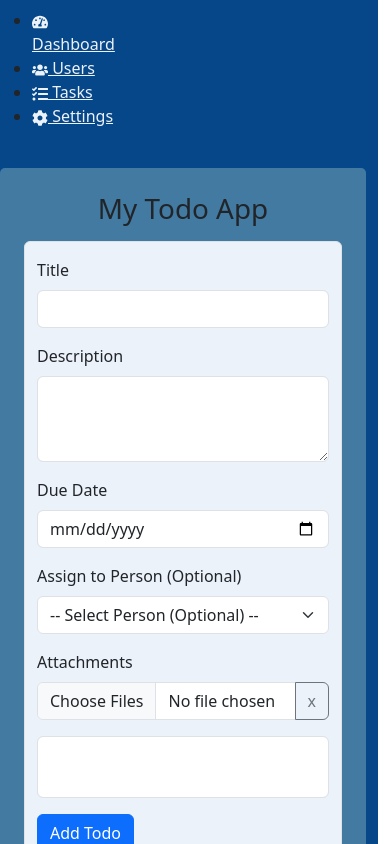
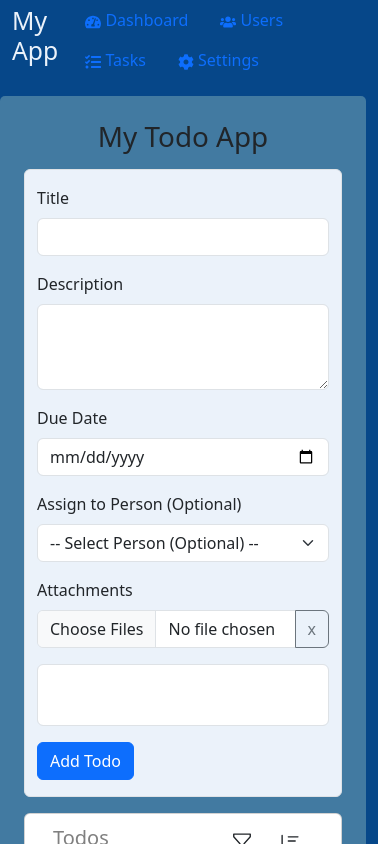
Before and after one commit to deol13/todo-front-app-react-workshop, a React (Vite) app: page / in a window 390 px wide. Shown: the top 844 px of the page. Built offline with nearby package versions, Linux system fonts and the light colour scheme.

Commit message:
Navbar responsive, goes horizontal on smaller screens

```diff
--- a/src/App.jsx
+++ b/src/App.jsx
@@ -13,10 +13,10 @@ function App() {
     <>
     <div className="container-fluid row page-background">
       <Navbar/>
-      <div className="container-fluid col mt-3 pt-4 ps-4 pe-4 pb-2 form-card-background">
+      <div className="col-md-8 mt-3 pt-4 ps-4 pe-4 pb-2 form-card-background">
         <Header/>
         <TodosBody/>
-    </div>
+      </div>
     </div>
     </>
   )
--- a/src/components/Navbar.css
+++ b/src/components/Navbar.css
@@ -1,3 +1,3 @@
-.nav-menu-items li a {
+.nav-text {
   color: #EBF2FA;
 }
--- a/src/components/Navbar.jsx
+++ b/src/components/Navbar.jsx
@@ -3,17 +3,21 @@ import { FaTachometerAlt, FaUsers, FaTasks, FaCog } from 'react-icons/fa';
 import './Navbar.css';
 
 
-const Navbar = () => {
+const Navbar = (sidebarItems) => {
+
+    // flex-md-column flex-row makes the navbar vertical on medium and larger screens, and horizontal on smaller screens.
+    // d-flex makes the navbar a flex container, allowing for flexible layout.
+    // align-items-center centers the items vertically in the navbar.
     return (
-        <div className="navbar col-2">
-            <nav className="sidebar">
-                <ul className="nav-menu-items">
-                    <li ><a href="#Dashboard"><FaTachometerAlt /> Dashboard</a></li>
-                    <li><a href="#Users"><FaUsers /> Users</a></li>
-                    <li><a href="#Tasks"><FaTasks /> Tasks</a></li>
-                    <li><a href="#Settings"><FaCog /> Settings</a></li>
-                </ul>
-            </nav>
+        <div className='col-md-2 d-flex flex-md-column flex-row align-items-center'>
+            <h2 className='nav-text '>My App</h2>
+            <hr></hr>
+            <ul className='nav nav-pills flex-md-column flex-row mb-auto'>
+                <li className='nav-item'><a href="#Dashboard" className='nav-link nav-text'><FaTachometerAlt /> Dashboard</a></li>
+                <li className='nav-item'><a href="#Users" className='nav-link nav-text'><FaUsers /> Users</a></li>
+                <li className='nav-item'><a href="#Tasks" className='nav-link nav-text'><FaTasks /> Tasks</a></li>
+                <li className='nav-item'><a href="#Settings" className='nav-link nav-text'><FaCog /> Settings</a></li>
+            </ul>
         </div>
     );
 }
--- a/src/components/TodosBody.jsx
+++ b/src/components/TodosBody.jsx
@@ -29,7 +29,6 @@ const TodosBody = () => {
         <TodoForm func={addCards}/>
         <div className="container mt-3 card" id="cardDiv">
             <div className="card-header bg-white">
-
                 <div className="btn-toolbar justify-content-between" role="toolbar">
                     <h5 className="pt-1">Todos</h5>
                     <div className="btn-group" role="group">
```
